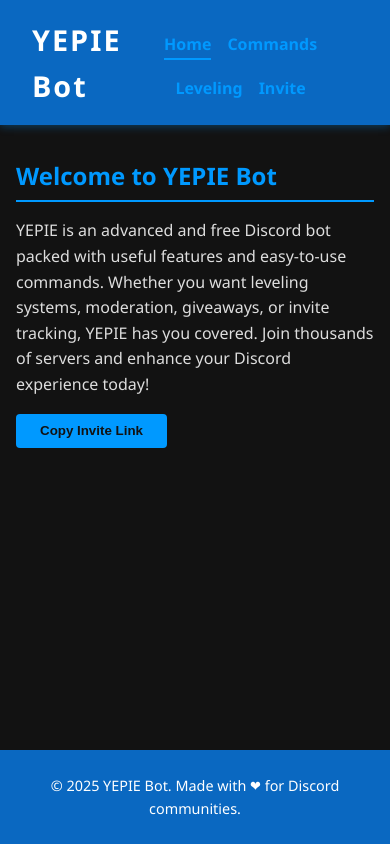
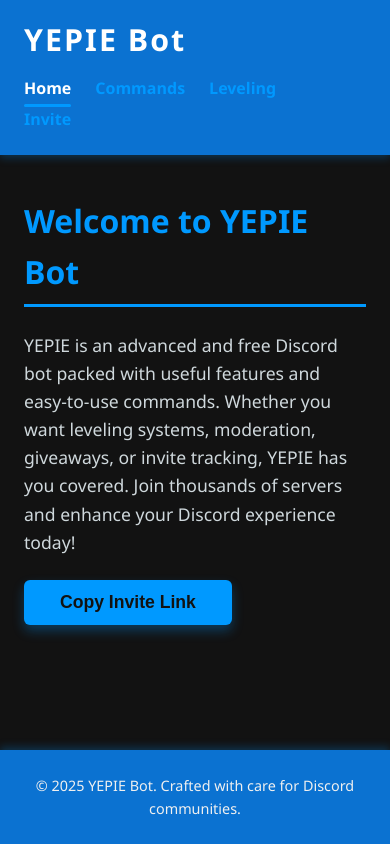
Before and after one commit to YEPIE-Bot/YEPIE, a plain HTML site: page index.html in a window 390 px wide. Both pictures are taken after a click on the link "Home". Drawn offline with Linux system fonts and the light colour scheme.

Commit message:
Update index.html

```diff
--- a/index.html
+++ b/index.html
@@ -3,116 +3,189 @@
 <head>
 <meta charset="UTF-8" />
 <meta name="viewport" content="width=device-width, initial-scale=1" />
-<title>YEPIE Bot - Your Ultimate Discord Companion</title>
+<title>YEPIE Bot — Advanced Discord Bot</title>
 <style>
-  /* Reset & base */
-  * {
+  /* Reset and base */
+  *, *::before, *::after {
     box-sizing: border-box;
   }
   body {
     margin: 0;
     font-family: 'Segoe UI', Tahoma, Geneva, Verdana, sans-serif;
     background-color: #121212;
-    color: #ddd;
+    color: #e0e0e0;
     line-height: 1.6;
+    -webkit-font-smoothing: antialiased;
+    -moz-osx-font-smoothing: grayscale;
   }
   a {
     color: #0099ff;
     text-decoration: none;
+    transition: color 0.3s ease;
   }
-  a:hover {
-    text-decoration: underline;
+  a:hover, a:focus {
+    color: #007acc;
+    outline: none;
   }
+
+  /* Header */
   header {
-    background-color: #0a68c1;
-    padding: 1rem 2rem;
+    background-color: #0b72d1;
+    padding: 1.25rem 3rem;
     display: flex;
+    justify-content: space-between;
     align-items: center;
-    justify-content: space-between;
-    box-shadow: 0 2px 8px rgba(0,153,255,0.3);
+    box-shadow: 0 3px 8px rgba(0, 153, 255, 0.25);
+    position: sticky;
+    top: 0;
+    z-index: 999;
   }
   header h1 {
     margin: 0;
-    font-weight: 700;
-    font-size: 1.8rem;
+    font-weight: 800;
+    font-size: 1.9rem;
     color: #fff;
     letter-spacing: 2px;
+    user-select: none;
   }
   nav a {
-    margin-left: 1.5rem;
+    margin-left: 2rem;
     font-weight: 600;
-    font-size: 1rem;
+    font-size: 1.05rem;
+    padding-bottom: 3px;
+    position: relative;
     cursor: pointer;
   }
-  nav a.active {
-    border-bottom: 2px solid #0099ff;
+  nav a.active,
+  nav a:hover,
+  nav a:focus {
+    color: #ffffff;
+  }
+  nav a.active::after {
+    content: "";
+    position: absolute;
+    width: 100%;
+    height: 3px;
+    background-color: #0099ff;
+    bottom: 0;
+    left: 0;
+    border-radius: 2px;
   }
 
+  /* Main container */
   main {
     max-width: 900px;
-    margin: 2rem auto 4rem;
-    padding: 0 1rem;
+    margin: 3rem auto 6rem;
+    padding: 0 2rem;
   }
   section {
-    margin-bottom: 3rem;
+    animation: fadeIn 0.5s ease forwards;
   }
+  @keyframes fadeIn {
+    from {opacity: 0; transform: translateY(10px);}
+    to {opacity: 1; transform: translateY(0);}
+  }
+
+  /* Section titles */
   h2 {
+    font-weight: 700;
+    font-size: 2rem;
     color: #0099ff;
-    border-bottom: 2px solid #0099ff;
-    padding-bottom: 0.3rem;
-    margin-bottom: 1rem;
+    border-bottom: 3px solid #0099ff;
+    padding-bottom: 0.4rem;
+    margin-bottom: 1.5rem;
+    user-select: none;
+  }
+
+  /* Paragraphs */
+  p {
+    font-size: 1.1rem;
+    color: #cfd8dc;
+    margin-bottom: 1.5rem;
+  }
+
+  /* Lists */
+  ul {
+    list-style: disc inside;
+    margin-left: 1rem;
+    color: #b0bec5;
+    font-size: 1.05rem;
+    margin-bottom: 2rem;
   }
 
   /* Buttons */
   .btn {
-    display: inline-block;
     background-color: #0099ff;
     color: #121212;
-    padding: 0.6rem 1.5rem;
+    border: none;
+    padding: 0.75rem 2.25rem;
+    font-size: 1.1rem;
     font-weight: 700;
-    border-radius: 4px;
+    border-radius: 6px;
     cursor: pointer;
-    transition: background-color 0.3s ease;
-    border: none;
-    text-align: center;
+    box-shadow: 0 6px 12px rgba(0,153,255,0.3);
+    transition: background-color 0.3s ease, box-shadow 0.3s ease;
+    user-select: none;
+    display: inline-block;
   }
-  .btn:hover {
+  .btn:hover, .btn:focus {
     background-color: #007acc;
+    box-shadow: 0 8px 18px rgba(0,118,204,0.5);
+    outline: none;
   }
 
   /* Footer */
   footer {
+    background-color: #0b72d1;
+    color: #f0f0f0;
     text-align: center;
+    font-size: 0.9rem;
     padding: 1.5rem 1rem;
-    background-color: #0a68c1;
-    color: #fff;
-    font-size: 0.9rem;
     position: fixed;
+    bottom: 0;
     width: 100%;
-    bottom: 0;
+    user-select: none;
+    box-shadow: 0 -3px 8px rgba(0, 153, 255, 0.25);
   }
 
   /* Commands styling */
   .commands-section pre {
-    background-color: #1e1e1e;
-    border-left: 4px solid #0099ff;
-    padding: 1rem;
+    background-color: #1f2937;
+    border-left: 5px solid #0099ff;
+    padding: 1.4rem 2rem;
+    font-family: 'Fira Mono', monospace, monospace;
+    font-size: 1rem;
+    color: #a5d8ff;
+    border-radius: 8px;
+    overflow-x: auto;
     white-space: pre-wrap;
-    font-family: 'Courier New', Courier, monospace;
-    color: #a0d8ff;
-    border-radius: 6px;
+    line-height: 1.4;
+    user-select: text;
   }
 
-  /* Responsive nav for mobile */
-  @media (max-width: 600px) {
+  /* Responsive nav */
+  @media (max-width: 700px) {
+    header {
+      padding: 1rem 1.5rem;
+      flex-direction: column;
+      align-items: flex-start;
+      gap: 0.7rem;
+    }
     nav {
+      width: 100%;
       display: flex;
+      justify-content: flex-start;
       flex-wrap: wrap;
-      justify-content: center;
-      margin-top: 0.5rem;
     }
     nav a {
-      margin: 0.5rem 1rem 0.5rem 0;
+      margin-left: 0;
+      margin-right: 1.5rem;
+      padding-bottom: 6px;
+      font-size: 1rem;
+    }
+    main {
+      margin: 2.5rem auto 8rem;
+      padding: 0 1.5rem;
     }
   }
 </style>
@@ -122,7 +195,7 @@
 <header>
   <h1>YEPIE Bot</h1>
   <nav>
-    <a href="#home" class="active" onclick="navigate(event)">Home</a>
+    <a href="#home" class="active" onclick="navigate(event)" aria-current="page">Home</a>
     <a href="#commands" onclick="navigate(event)">Commands</a>
     <a href="#leveling" onclick="navigate(event)">Leveling</a>
     <a href="#invite" onclick="navigate(event)">Invite</a>
@@ -130,13 +203,13 @@
 </header>
 
 <main>
-  <section id="home-section">
+  <section id="home-section" role="region" aria-label="Home">
     <h2>Welcome to YEPIE Bot</h2>
     <p>YEPIE is an advanced and free Discord bot packed with useful features and easy-to-use commands. Whether you want leveling systems, moderation, giveaways, or invite tracking, YEPIE has you covered. Join thousands of servers and enhance your Discord experience today!</p>
-    <button class="btn" onclick="copyInvite()">Copy Invite Link</button>
+    <button class="btn" onclick="copyInvite()" aria-label="Copy YEPIE bot invite link">Copy Invite Link</button>
   </section>
 
-  <section id="commands-section" style="display:none;">
+  <section id="commands-section" role="region" aria-label="Commands" style="display:none;">
     <h2>Commands</h2>
     <pre>
 **MODERATION**
@@ -171,7 +244,7 @@
     </pre>
   </section>
 
-  <section id="leveling-section" style="display:none;">
+  <section id="leveling-section" role="region" aria-label="Leveling" style="display:none;">
     <h2>Leveling System</h2>
     <p>YEPIE offers an advanced leveling system that rewards your active members with XP and ranks. Customize messages, levels, and rewards to keep your community engaged.</p>
     <ul>
@@ -182,15 +255,15 @@
     </ul>
   </section>
 
-  <section id="invite-section" style="display:none;">
+  <section id="invite-section" role="region" aria-label="Invite" style="display:none;">
     <h2>Invite YEPIE to Your Server</h2>
     <p>Click the button below to invite YEPIE to your Discord server and unlock all features!</p>
-    <button class="btn" onclick="window.open('https://discord.com/oauth2/authorize?client_id=1379441584575221902&scope=bot+applications.commands&permissions=8', '_blank')">Invite YEPIE</button>
+    <button class="btn" onclick="window.open('https://discord.com/oauth2/authorize?client_id=1379441584575221902&scope=bot+applications.commands&permissions=8', '_blank')" aria-label="Invite YEPIE bot to your Discord server">Invite YEPIE</button>
   </section>
 </main>
 
 <footer>
-  &copy; 2025 YEPIE Bot. Made with &#10084; for Discord communities.
+  &copy; 2025 YEPIE Bot. Crafted with care for Discord communities.
 </footer>
 
 <script>
@@ -198,33 +271,59 @@
   function navigate(e) {
     e.preventDefault();
     const links = document.querySelectorAll('nav a');
-    links.forEach(link => link.classList.remove('active'));
+    links.forEach(link => {
+      link.classList.remove('active');
+      link.removeAttribute('aria-current');
+    });
     e.target.classList.add('active');
+    e.target.setAttribute('aria-current', 'page');
 
     const sections = {
-      'home': 'home-section',
-      'commands': 'commands-section',
-      'leveling': 'leveling-section',
-      'invite': 'invite-section'
+      home: 'home-section',
+      commands: 'commands-section',
+      leveling: 'leveling-section',
+      invite: 'invite-section'
     };
 
-    for (const key in sections) {
-      document.getElementById(sections[key]).style.display = 'none';
-    }
-    const targetSection = sections[e.target.getAttribute('href').substring(1)];
-    if (targetSection) {
-      document.getElementById(targetSection).style.display = 'block';
+    Object.values(sections).forEach(id => {
+      document.getElementById(id).style.display = 'none';
+    });
+
+    const targetId = sections[e.target.getAttribute('href').substring(1)];
+    if (targetId) {
+      document.getElementById(targetId).style.display = 'block';
+      document.getElementById(targetId).focus();
     }
   }
 
   // Copy invite link to clipboard
   function copyInvite() {
     const inviteUrl = 'https://discord.com/oauth2/authorize?client_id=1379441584575221902&scope=bot+applications.commands&permissions=8';
-    navigator.clipboard.writeText(inviteUrl).then(() => {
-      alert('Invite link copied to clipboard!');
-    }).catch(() => {
-      alert('Failed to copy the invite link. Please copy manually: ' + inviteUrl);
-    });
+    if (navigator.clipboard && window.isSecureContext) {
+      navigator.clipboard.writeText(inviteUrl).then(() => {
+        alert('Invite link copied to clipboard!');
+      }).catch(() => {
+        fallbackCopy(inviteUrl);
+      });
+    } else {
+      fallbackCopy(inviteUrl);
+    }
+  }
+  function fallbackCopy(text) {
+    const textarea = document.createElement('textarea');
+    textarea.value = text;
+    textarea.style.position = 'fixed';
+    textarea.style.left = '-9999px';
+    document.body.appendChild(textarea);
+    textarea.focus();
+    textarea.select();
+    try {
+      const successful = document.execCommand('copy');
+      alert(successful ? 'Invite link copied to clipboard!' : 'Failed to copy the invite link.');
+    } catch {
+      alert('Failed to copy the invite link.');
+    }
+    document.body.removeChild(textarea);
   }
 </script>
 
```
